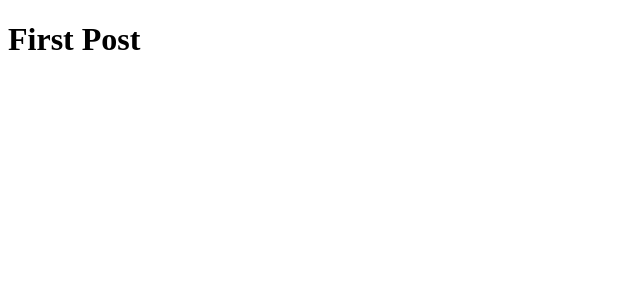
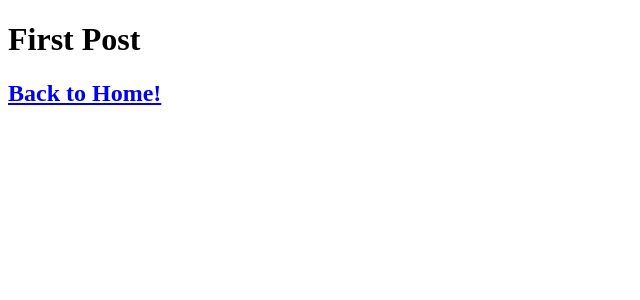
Before and after one commit to Jordan-Rob/first_nextjs, a Next.js app: page /posts/first-post in a window 1280 px wide. Shown: the top 300 px of the page, without its empty margins (0-640 px from the left). Built offline with nearby package versions, Linux system fonts and the light colour scheme.

Commit message:
page navigation in next.js

```diff
--- a/pages/index.js
+++ b/pages/index.js
@@ -1,4 +1,5 @@
 import Head from 'next/head'
+import Link from 'next/link'
 
 export default function Home() {
   return (
@@ -10,7 +11,10 @@
 
       <main>
         <h1 className="title">
-          Learn <a href="https://nextjs.org">Next.js!</a>
+          Read{' '}
+          <Link href='/posts/first-post'>
+            <a>This page!</a>
+          </Link>
         </h1>
 
         <p className="description">
--- a/pages/posts/first-post.js
+++ b/pages/posts/first-post.js
@@ -1,3 +1,17 @@
-export default function FirstPost() {
-    return <h1>First Post</h1>
+import Link from 'next/link'
+
+const  FirstPost = () => {
+    return (
+        <>
+            <h1>First Post</h1>
+            <h2>
+                <Link href='/'>
+                    <a>Back to Home!</a>
+                </Link>
+            </h2>
+        </>
+    )
   }
+
+
+export default FirstPost
```
